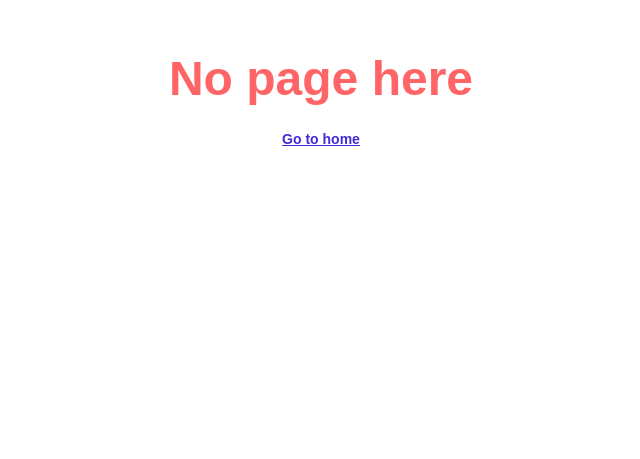
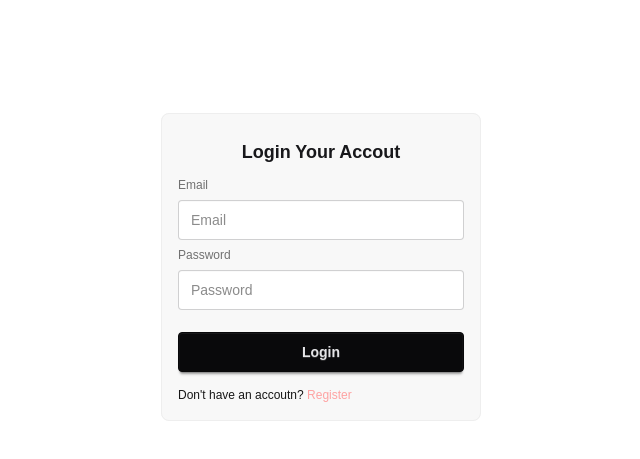
Before and after one commit to risatkhandakar6-rs/qurbani-animal-booking-app, a Next.js app: page /login in a window 1280 px wide. Before the commit this address had no page. Shown: the part 133-592 px from the top of the page, without its empty margins (319-959 px from the left). Built offline with nearby package versions, Linux system fonts and the light colour scheme.

Commit message:
login and register form complete

```diff
--- /dev/null
+++ b/src/app/(auth)/login/page.jsx
@@ -0,0 +1,38 @@
+"use client"
+import React from 'react'
+
+import Link from 'next/link'
+
+export default function LogInPage() {
+  const loginFunc = (e) => {
+    e.preventDefault()
+    const email = e.target.email;
+    const password = e.target.password;
+    console.log(email,password , 'this is inputs')
+
+  }
+  return (
+    <div className='flex mx-auto justify-center items-center my-auto h-screen'>
+       <form onSubmit={loginFunc}>
+      <fieldset className="fieldset bg-base-200 border-base-300 rounded-box w-xs border p-4">
+<h1 className='fieldset-legend mx-auto font-bold text-lg'>Login Your Accout</h1>
+
+
+
+  <label className="label">Email</label>
+  <input name='email' type="email" className="input" placeholder="Email" />
+
+  <label className="label">Password</label>
+ <input name='password' type="password" className="input" placeholder="Password" />
+
+
+
+
+          <button className="btn btn-neutral mt-4">Login</button>
+          <p className='mt-2'>Don't have an accoutn? <Link className='text-red-300' href={"/register"}>Register</Link> </p>
+        </fieldset>
+
+   </form>
+   </div>
+  )
+}
--- /dev/null
+++ b/src/app/(auth)/register/page.jsx
@@ -0,0 +1,26 @@
+import React from 'react'
+
+export default function RegisterPage() {
+  return (
+    <div className='flex mx-auto justify-center items-center my-auto h-screen'>
+       <form>
+      <fieldset className="fieldset bg-base-200 border-base-300 rounded-box w-xs border p-4">
+<h1 className='fieldset-legend mx-auto font-bold text-lg'> Register Your Accout</h1>
+
+  <label className="label">User Name</label>
+  <input type="name" className="input" placeholder="Name" />
+
+  <label className="label">Email</label>
+  <input type="email" className="input" placeholder="Email" />
+
+  <label className="label">Password</label>
+ <input type="password" className="input" placeholder="Password" />
+
+
+
+  <button className="btn btn-neutral mt-4">Login</button>
+</fieldset>
+   </form>
+   </div>
+  )
+}
--- /dev/null
+++ b/src/app/(main)/details-page/[id]/layout.jsx
@@ -0,0 +1,9 @@
+
+export const metadata = {
+  title: 'Animal Details',
+  description:'View animal details and book your qurbani animal'
+}
+
+export default function DetailsLayout({children}) {
+  return children
+}
--- a/src/app/(main)/page.js
+++ b/src/app/(main)/page.js
@@ -6,6 +6,9 @@ import Link from "next/link";
 import QurbaniTips from "@/components/home/QurbaniTips";
 import BestBreeds from "@/components/home/BestBreeds";
 import FeaturedAnimals from "@/components/home/FeaturedAnimals";
+export const metadata = {
+  description: 'Find healthy, quality cows and goats for Qurbani.',
+}
 export default function Home() {
 
   return (
@@ -13,7 +16,7 @@ export default function Home() {
        <div className=" bg-[#EEF7EE] px-5 py-2 md:px-10 lg:px-20 lg:py-20 flex justify-around mx-auto flex-col lg:flex-row  ">
       <div className=" my-auto text-start sm:text-center md:text-center lg:text-start">
         <h1 className="text-[#000000] text-3xl pt-5 sm:pt-0 sm:text-3xl md:text-4xl lg:text-6xl font-bold ">Choose the Right Animal <span className="text-[#4CAF4F] "> <br />for your qurbani</span></h1>
-        <p className="text-xs sm:font-semibold pt-3 sm:pt-5 mb-3 sm:mb-7">Every animal is carefully checked for  health and quality. Choose with confidence <br /> and make your Qurbani a blessed one.</p>
+        <p className="text-sm  pt-3 sm:pt-5 mb-3 sm:mb-7">Every animal is carefully checked for  health and quality. Choose with confidence <br /> and make your Qurbani a blessed one.</p>
 
         <Link href={"/allAnimals"} className="flex items-center gap-2 Srounded bg-[#4CAF4F] rounded-lg inline-flex px-4 text-[#FFFFFF] text-sm md:lg  mb-5 sm:mb-3"> Sell All <FaArrowRight></FaArrowRight></Link>
 
--- a/src/app/layout.js
+++ b/src/app/layout.js
@@ -1,30 +1,29 @@
-import { Geist, Geist_Mono } from "next/font/google";
+import {  Poppins } from "next/font/google";
 import "./globals.css";
 import AnimalProvider from "@/context/AnimalContext";
 import { ToastContainer } from "react-toastify";
 
-const geistSans = Geist({
-  variable: "--font-geist-sans",
+const poppins = Poppins({
+  variable: "--font-poppins",
   subsets: ["latin"],
+   weight:["400","500","600","700"],
 });
 
-const geistMono = Geist_Mono({
-  variable: "--font-geist-mono",
-  subsets: ["latin"],
-});
 
 export const metadata = {
-  title: "Create Next App",
-  description: "Generated by create next app",
-};
-
+  title: {
+    default: 'EidLivestock | Buy Qurbani Animals Online',
+    template: '%s | EidLivestock',
+  },
+  description: 'Find healthy, quality cows and goats for Qurbani.',
+}
 export default function RootLayout({ children }) {
   return (
     <html
       lang="en"
-      className={`${geistSans.variable} ${geistMono.variable} h-full antialiased`}
+      className={` h-full antialiased`}
     >
-      <body className="min-h-full flex flex-col">
+      <body className={`${poppins.className}min-h-full flex flex-col`}>
         <AnimalProvider>
           {children}
           <ToastContainer></ToastContainer>
--- a/src/app/(main)/allAnimals/page.jsx
+++ b/src/components/AllAnimalClient.jsx
@@ -28,7 +28,7 @@ export default function AllAnimals() {
          <div className="max-w-xl mb-10  md:text-left  grid text-center items-center justify-center mx-auto">
            <h2 className="text-2xl md:text-4xl font-bold text-black text-center ">
              All the animals here</h2>
-          <p className="mt-3 text-xs text-gray-600 whitespace-nowrap text-center">Choose your favourite animal from here</p>
+          <p className="mt-3 text-sm text-gray-600 whitespace-nowrap text-center">Choose your favourite animal from here</p>
         </div>
         <div className="flex justify-end mb-6">
           <select
--- a/src/components/BookingForm.jsx
+++ b/src/components/BookingForm.jsx
@@ -1,4 +1,5 @@
 "use client"
+
 import { toast } from "react-toastify"
 
 export default function BookingForm({ animal }) {
@@ -6,8 +7,13 @@ export default function BookingForm({ animal }) {
     "w-full rounded-lg border border-gray-200 bg-white px-4 py-2.5 text-sm text-gray-800 placeholder-gray-400 focus:outline-none focus:ring-2 focus:ring-green-500 focus:border-green-500"
   const labelClass = "block text-sm font-medium text-gray-700 mb-1"
 
-  const handleToast = () => {
+
+
+  const handleToast = (e) => {
+    e.preventDefault()
     toast.success(`${animal?.name} booking confirm`)
+    e.target.reset()
+
   }
   return (
     <div className="bg-gray-50 rounded-2xl border border-gray-100 p-6 md:p-8">
@@ -16,7 +22,7 @@ export default function BookingForm({ animal }) {
         Fill in your details to reserve {animal?.name}.
       </p>
 
-      <form className="space-y-4">
+      <form onSubmit={handleToast} className="space-y-4">
         <div className="grid grid-cols-1 md:grid-cols-2 gap-4">
           <div>
             <label className={labelClass}>Full Name</label>
@@ -68,8 +74,8 @@ export default function BookingForm({ animal }) {
         </div>
 
         <button
-          onClick={handleToast}
-          type="button"
+
+          type="submit"
           className="w-full rounded-lg bg-green-600 py-3 text-sm font-semibold text-white hover:bg-green-700 transition"
         >
           Confirm Booking
--- a/src/components/home/BestBreeds.jsx
+++ b/src/components/home/BestBreeds.jsx
@@ -28,7 +28,7 @@ export default function BestBreeds() {
          <div className="max-w-xl mb-10  md:text-left  grid text-center items-center justify-center mx-auto">
            <h2 className="text-2xl md:text-4xl font-bold text-black text-center ">
              Qurbani tips before you buy</h2>
-          <p className="mt-3 text-xs text-gray-600 whitespace-nowrap">Three quick checks that help you choose a healthy animal <br className="inline sm:hidden" /> and keep it well until Eid.</p>
+          <p className="mt-3 text-xs text-center text-gray-600 whitespace-nowrap">Three quick checks that help you choose a healthy animal <br className="inline sm:hidden" /> and keep it well until Eid.</p>
         </div>
          <div className="grid gap-6 sm:gap-2 lg:gap-6 grid-cols-1 sm:grid-cols-3 ">
           {breeds.map((breed) => (
--- a/src/components/home/QurbaniTips.jsx
+++ b/src/components/home/QurbaniTips.jsx
@@ -4,71 +4,6 @@ import { useEffect, useState } from "react";
 import { FaHeartPulse, FaTooth, FaWheatAwn } from "react-icons/fa6";
 
 
-// import { useEffect, useState } from "react";
-// import { FaHeartPulse, FaTooth, FaWheatAwn } from "react-icons/fa6";
-
-// const icons = {
-//   health: FaHeartPulse,
-//   age: FaTooth,
-//   care: FaWheatAwn,
-// };
-
-// export default function QurbaniTips() {
-//   const [tips, setTips] = useState([]);
-//   const [loading, setLoading] = useState(true);
-
-//   useEffect(() => {
-//     fetch("/data.json")
-//       .then((res) => res.json())
-//       .then((data) => setTips(data.tips))
-//       .catch((err) => console.error(err))
-//       .finally(() => setLoading(false));
-//   }, []);
-
-//   if (loading) {
-//     return (
-//       <div className="flex justify-center py-20">
-//         <span className="loading loading-spinner loading-lg text-success"></span>
-//       </div>
-//     );
-//   }
-
-//   return (
-//     <section className="bg-[#F5F7FA]">
-//       <div className="max-w-7xl mx-auto px-5 md:px-10 py-14 lg:py-20">
-//         <div className="max-w-xl mb-10 text-center md:text-left">
-//           <h2 className="text-3xl md:text-4xl font-bold text-black">
-//             Qurbani tips before you buy
-//           </h2>
-//           <p className="mt-3 text-gray-600">
-//             Three quick checks that help you choose a healthy animal and keep it
-//             well until Eid.
-//           </p>
-//         </div>
-
-//         <div className="grid gap-6 sm:grid-cols-2 lg:grid-cols-3">
-//           {tips.map((tip) => {
-//             const Icon = icons[tip.icon];
-//             return (
-//               <div
-//                 key={tip.id}
-//                 className="bg-white rounded-2xl border border-gray-200 p-6 hover:border-[#4CAF4F] transition-colors"
-//               >
-//                 <div className="w-12 h-12 rounded-full bg-[#4CAF4F]/10 flex items-center justify-center mb-4">
-//                   {Icon && <Icon className="text-[#4CAF4F] text-xl" />}
-//                 </div>
-//                 <h3 className="text-lg font-semibold text-black">{tip.title}</h3>
-//                 <p className="mt-2 text-sm text-gray-600 leading-relaxed">
-//                   {tip.text}
-//                 </p>
-//               </div>
-//             );
-//           })}
-//         </div>
-//       </div>
-//     </section>
-//   );
-// }
 
 export default function QurbaniTips() {
   const [tips, setTips] = useState([]);
@@ -101,7 +36,7 @@ export default function QurbaniTips() {
          <div className="max-w-xl mb-10  md:text-left  grid text-center items-center justify-center mx-auto">
            <h2 className="text-2xl md:text-4xl font-bold text-black text-center ">
              Qurbani tips before you buy</h2>
-          <p className="mt-3 text-xs text-gray-600 whitespace-nowrap text-center">Three quick checks that help you choose a healthy animal <br  /> and keep it well until Eid.</p>
+          <p className="mt-3 text-sm text-gray-600 whitespace-nowrap text-center">Three quick checks that help you choose a healthy animal <br  /> and keep it well until Eid.</p>
         </div>
         <div className="grid gap-6 sm:gap-2 lg:gap-6 grid-cols-1 sm:grid-cols-3">
           {
```
